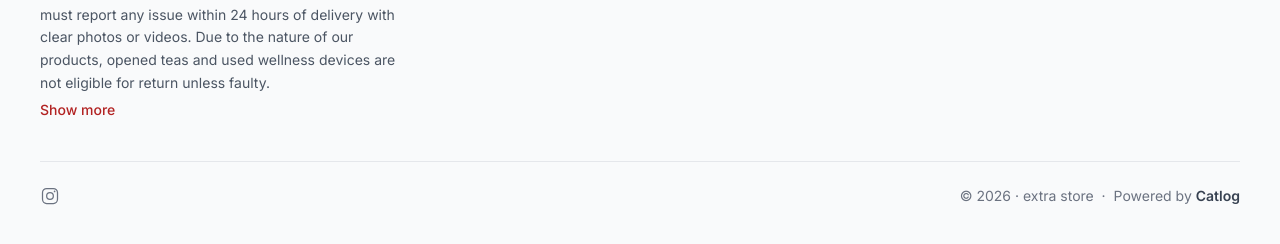
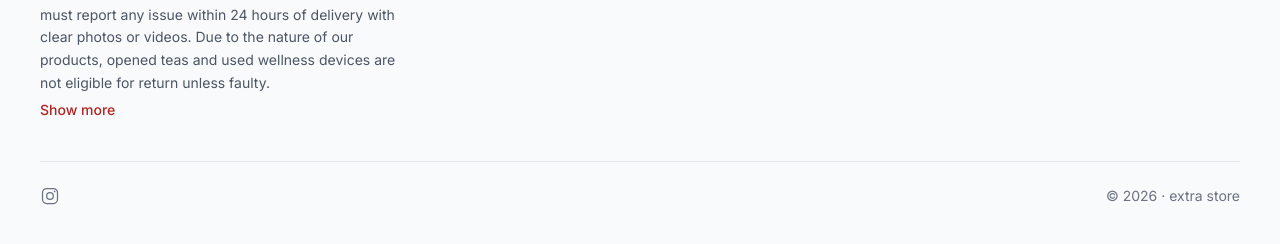
Before and after one commit to alvarezthectreator/extra-store, a plain HTML site: page index.html in a window 1280 px wide. Shown: the part 2125-2369 px from the top of the page. Drawn offline with nearby package versions, Linux system fonts and the light colour scheme.

Commit message:
Remove footer credit 'Powered by Catlog'

```diff
--- a/index.html
+++ b/index.html
@@ -396,7 +396,7 @@
           <circle cx="17.5" cy="6.5" r="1" fill="currentColor" stroke="none" />
         </svg>
       </a>
-      <p class="text-sm text-gray-500">© 2026 · extra store &nbsp;·&nbsp; Powered by <span class="font-semibold text-gray-700">Catlog</span></p>
+      <p class="text-sm text-gray-500">© 2026 · extra store</p>
     </div>
   </footer>
 
```
